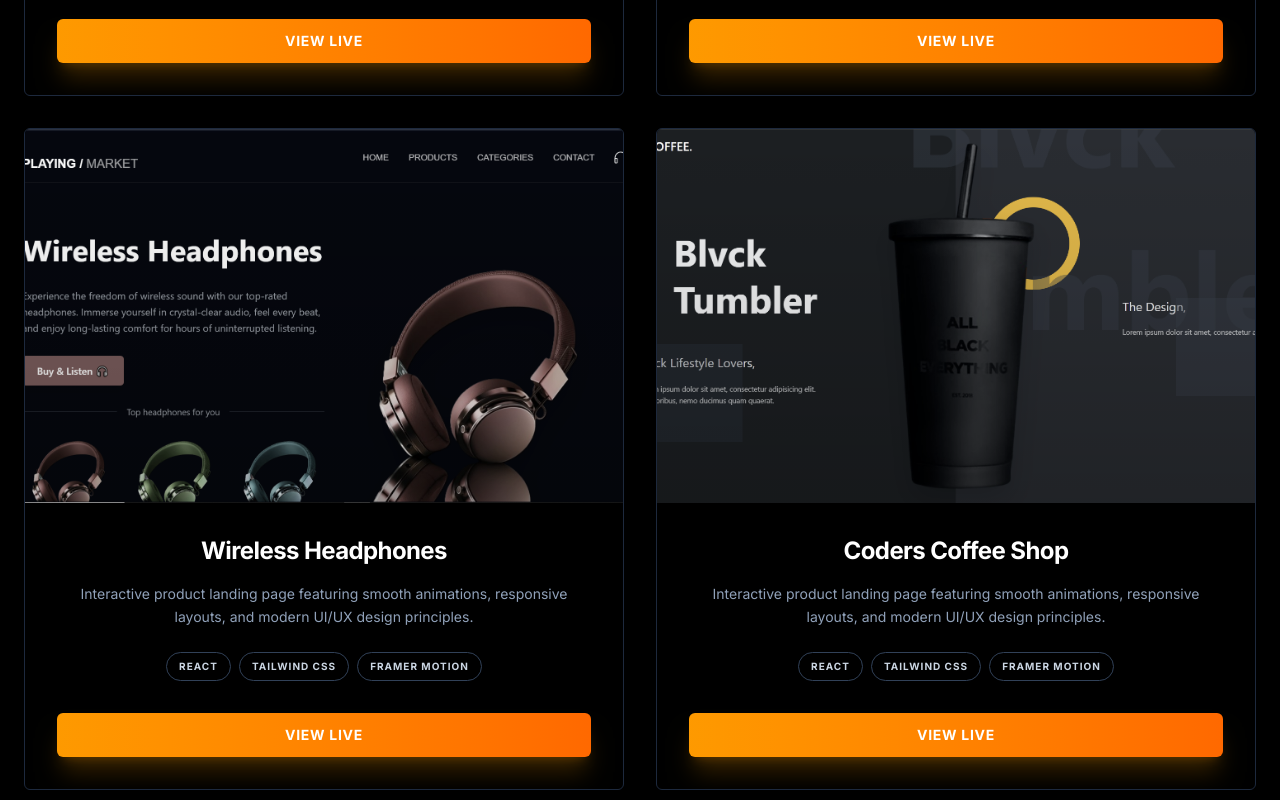
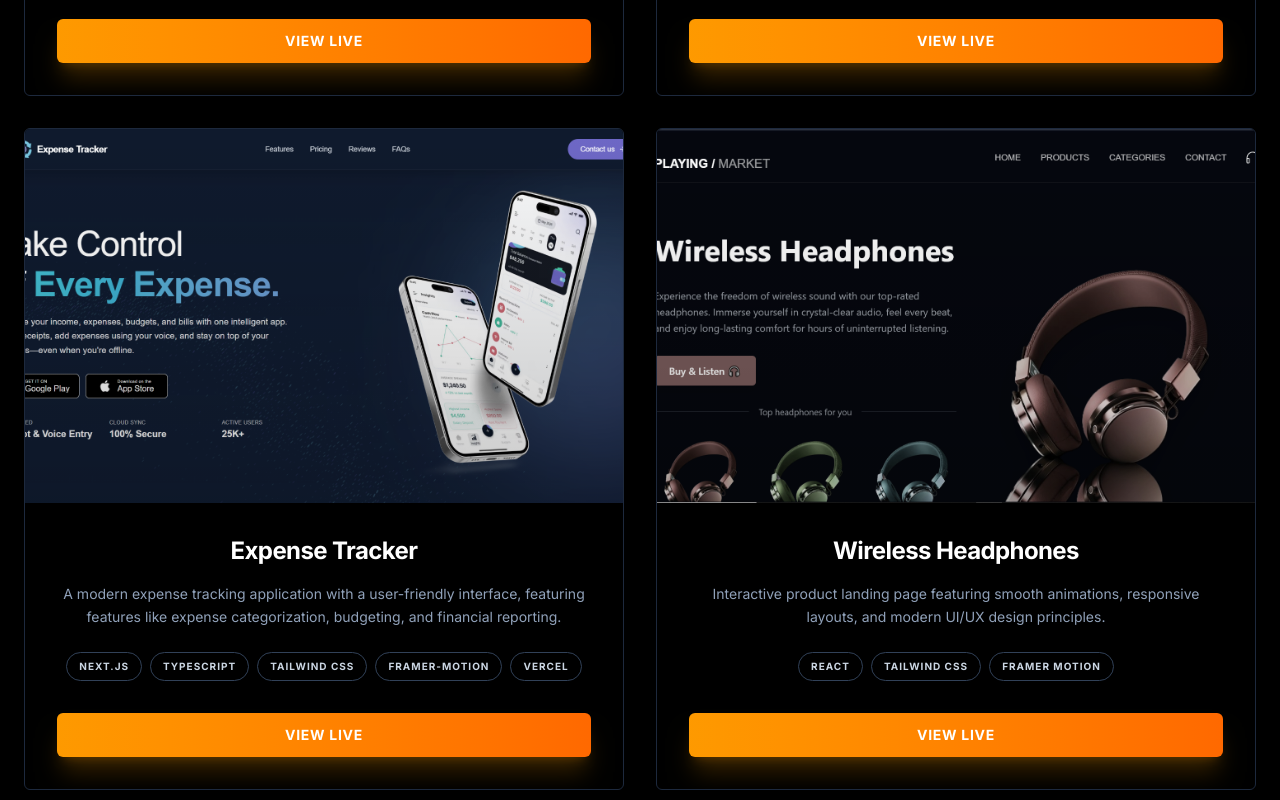
Before and after one commit to waleedtechdev09-glitch/Portfolio, a Next.js app: page /projects in a window 1280 px wide. Shown: the part 1600-2400 px from the top of the page. Built offline with nearby package versions, Linux system fonts and the light colour scheme.

Commit message:
feat(ui): add Expense Tracker project
Add the Expense Tracker project to the ProjectSection component, including its description, technologies, live URL, and a new project image. Update project IDs to maintain correct sequencing.

```diff
--- a/components/ProjectSection.tsx
+++ b/components/ProjectSection.tsx
@@ -71,6 +71,22 @@ const projects: Project[] = [
   },
   {
     id: "5",
+    title: "Expense Tracker",
+    description:
+      "A modern expense tracking application with a user-friendly interface, featuring features like expense categorization, budgeting, and financial reporting.",
+    image: "/expense-tracker.png",
+    technologies: [
+      "Next.js",
+      "TypeScript",
+      "Tailwind CSS",
+      "Framer-Motion",
+      "Vercel",
+    ],
+
+    liveUrl: "https://expense-tracker-website-flax.vercel.app",
+  },
+  {
+    id: "6",
     title: "Wireless Headphones ",
     description:
       "Interactive product landing page featuring smooth animations, responsive layouts, and modern UI/UX design principles.",
@@ -80,7 +96,7 @@ const projects: Project[] = [
     liveUrl: "https://wireless-headphones-deployment.vercel.app",
   },
   {
-    id: "6",
+    id: "7",
     title: "Coders Coffee Shop",
     description:
       "Interactive product landing page featuring smooth animations, responsive layouts, and modern UI/UX design principles.",
```
Also changed, not shown: public/expense-tracker.png (added).
